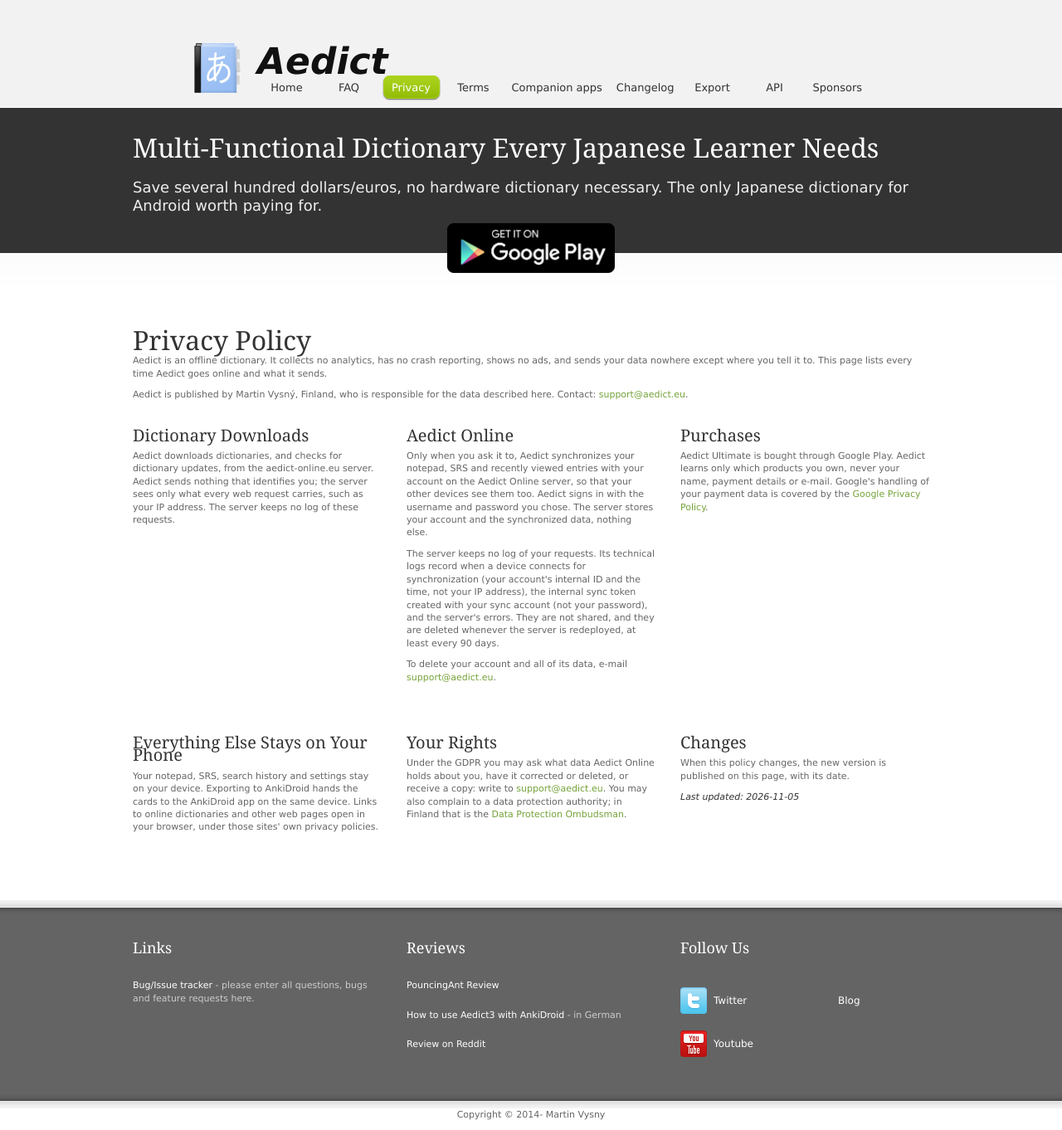
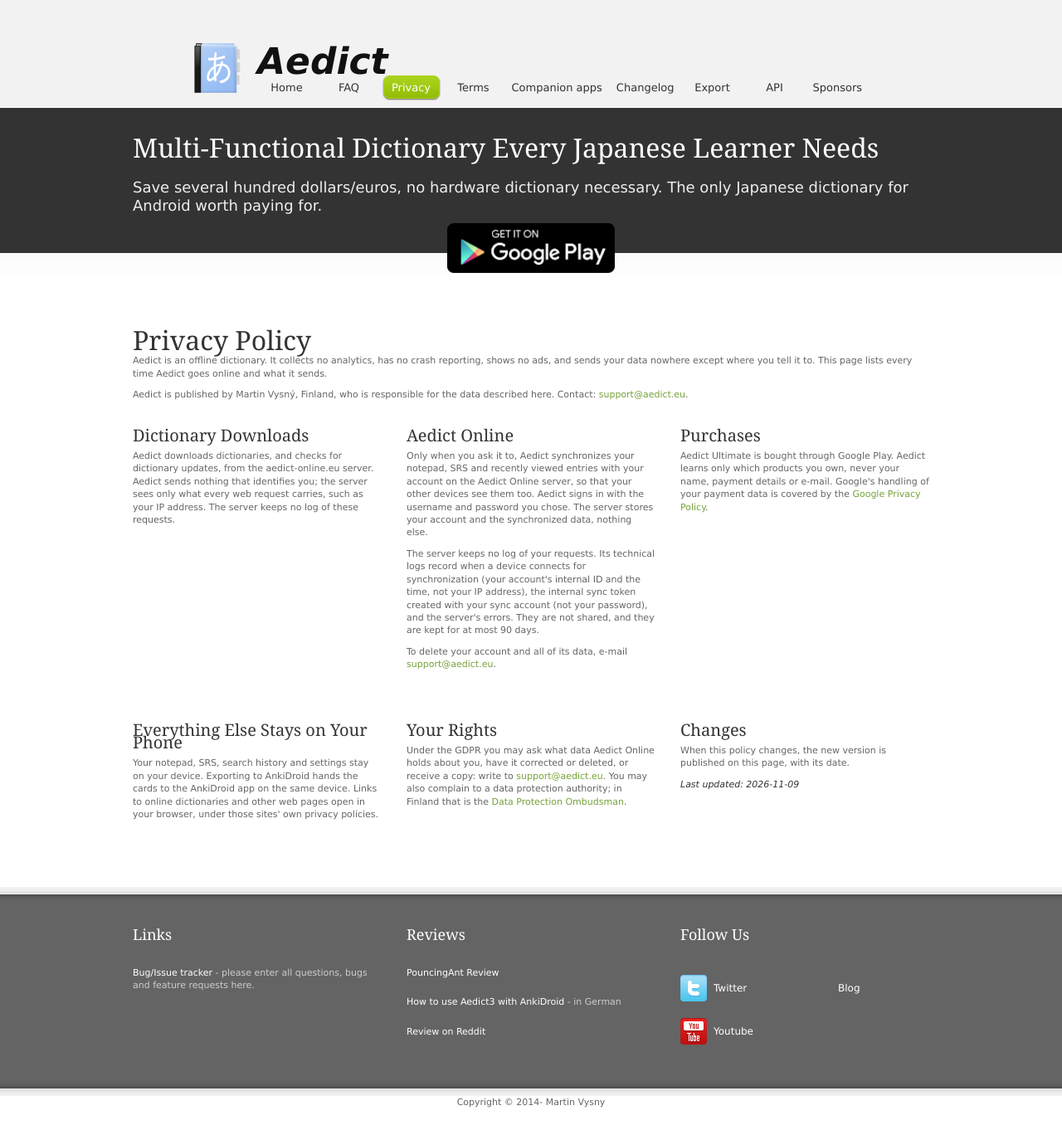
Before and after one commit to mvysny/aedict.eu, a Jekyll site: the page built from privacy.html, in a window 1280 px wide. Shown: the whole page at 83% size. Built offline with Jekyll 4.4.1, drawn with Linux system fonts in a browser that asks for light colours; nearby versions of some CDN libraries.

Commit message:
Privacy: the technical logs are kept for at most 90 days, no longer deleted at each redeploy
aedict-online.eu's containers log to the host's journal since 2026-11-09, which deletes entries
after 60 days.

Co-Authored-By: Claude Opus 5.5 <noreply@anthropic.com>
Claude-Session: https://claude.ai/code/session_01DmtP8hnD8AgMnVNCufH2YP

```diff
--- a/privacy.html
+++ b/privacy.html
@@ -17,7 +17,7 @@ title: "Privacy"
             <div class="col col_3">
                 <h3>Aedict Online</h3>
                 <p>Only when you ask it to, Aedict synchronizes your notepad, SRS and recently viewed entries with your account on the Aedict Online server, so that your other devices see them too. Aedict signs in with the username and password you chose. The server stores your account and the synchronized data, nothing else.</p>
-                <p>The server keeps no log of your requests. Its technical logs record when a device connects for synchronization (your account's internal ID and the time, not your IP address), the internal sync token created with your sync account (not your password), and the server's errors. They are not shared, and they are deleted whenever the server is redeployed, at least every 90 days.</p>
+                <p>The server keeps no log of your requests. Its technical logs record when a device connects for synchronization (your account's internal ID and the time, not your IP address), the internal sync token created with your sync account (not your password), and the server's errors. They are not shared, and they are kept for at most 90 days.</p>
                 <p>To delete your account and all of its data, e-mail <a href="mailto:support@aedict.eu">support@aedict.eu</a>.</p>
             </div>
             <div class="col col_3 no_mr">
@@ -37,7 +37,7 @@ title: "Privacy"
             <div class="col col_3 no_mr">
                 <h3>Changes</h3>
                 <p>When this policy changes, the new version is published on this page, with its date.</p>
-                <p><em>Last updated: 2026-11-05</em></p>
+                <p><em>Last updated: 2026-11-09</em></p>
             </div>
 
             <div class="clear"></div>
```
